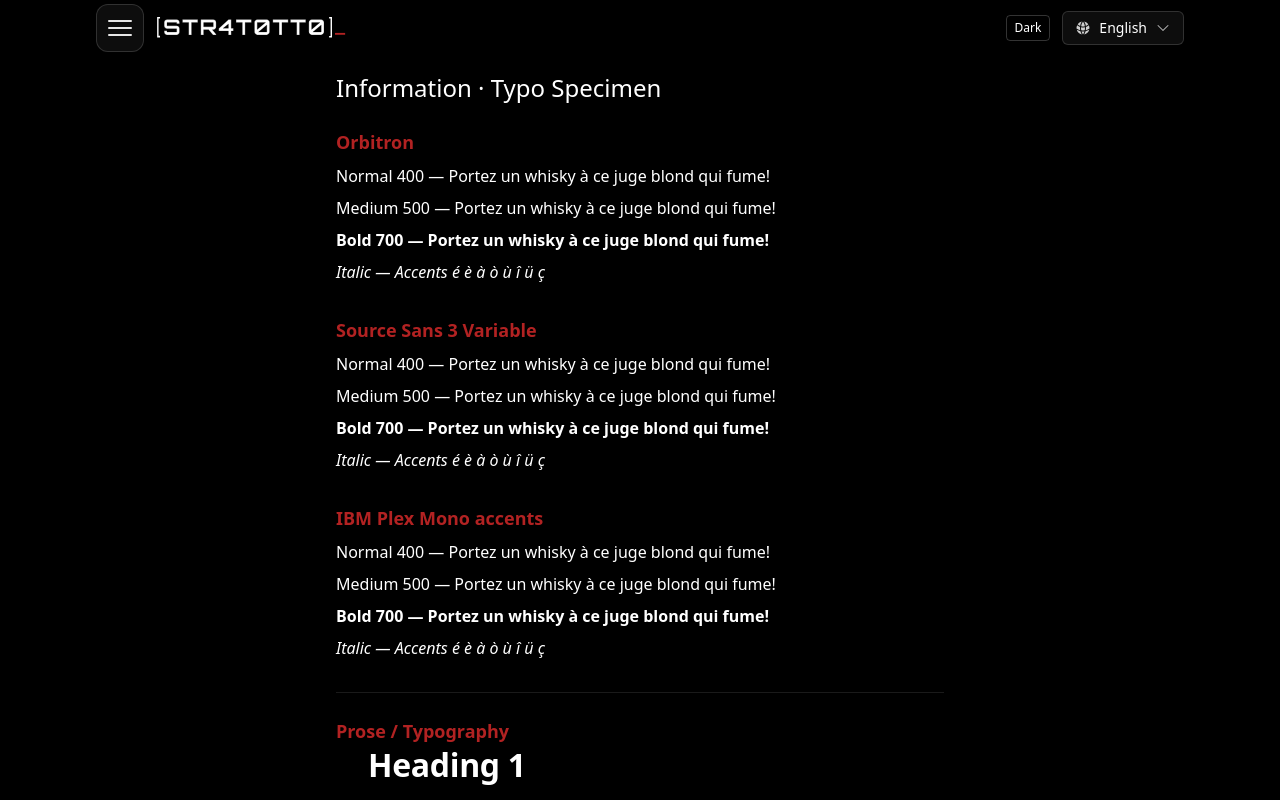
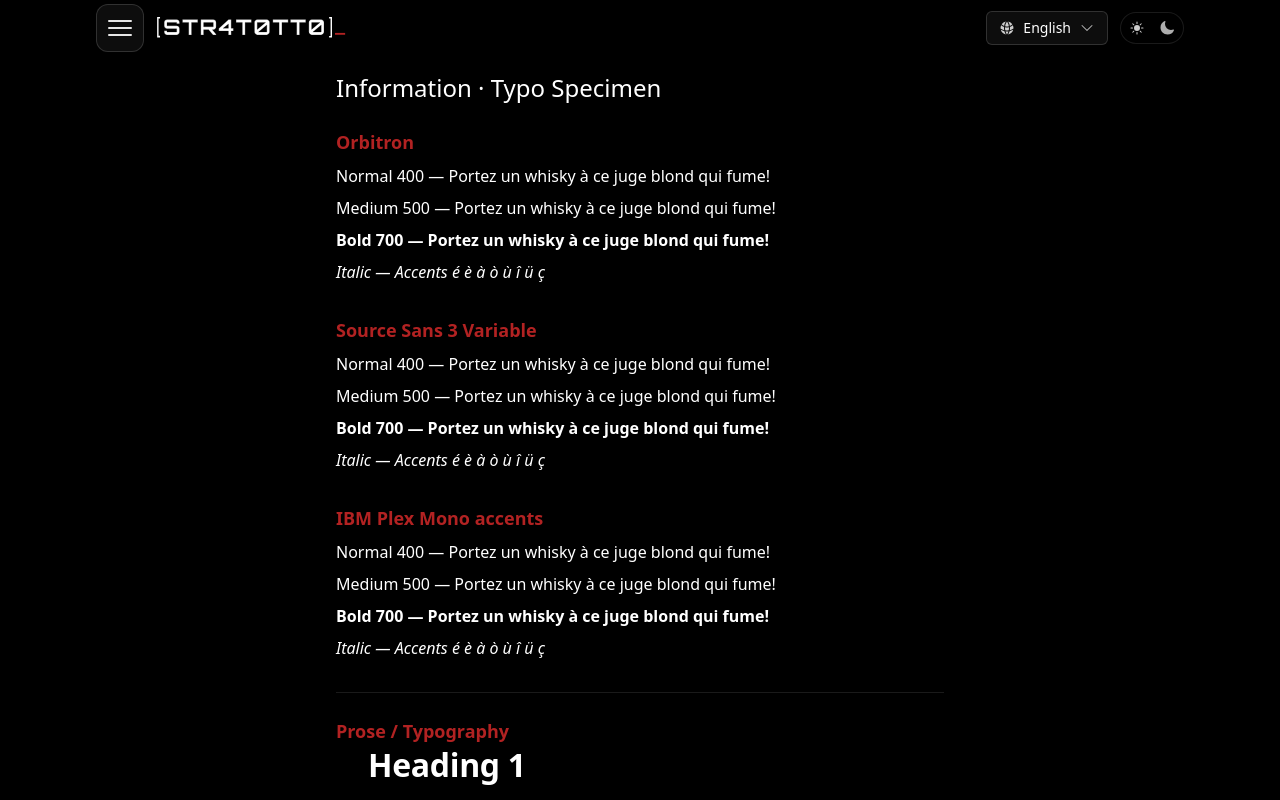
Before and after one commit to STR4T0TT0/str4t0tt0-blog, a React (Vite) app: page /en/specimen in a window 1280 px wide. Shown: the top 800 px of the page. Built offline with nearby package versions, Linux system fonts and the light colour scheme; a web font is replaced by a local one.

Commit message:
feat: add responsive theme switch

```diff
--- a/src/components/nav/Header.tsx
+++ b/src/components/nav/Header.tsx
@@ -46,10 +46,10 @@
             </Link>
           </div>
 
-          {/* Toujours à droite pour changer de langue */}
+          {/* Contrôles toujours à droite : Langue suivi du sélecteur de thème tout à droite */}
           <div className="flex items-center gap-3">
+            <LanguageSwitch />
             <ProseThemeSwitch />
-            <LanguageSwitch />
           </div>
         </Container>
       </div>
--- a/src/components/theme/ProseThemeSwitch.tsx
+++ b/src/components/theme/ProseThemeSwitch.tsx
@@ -1,18 +1,55 @@
 import { useProseTheme } from "./useProseTheme";
 import { useTranslation } from "react-i18next";
+import { Switch } from "@headlessui/react";
+import { SunIcon, MoonIcon } from "@heroicons/react/24/solid";
 
 export default function ProseThemeSwitch() {
-  const { theme, setTheme } = useProseTheme();
+  const { theme, setTheme, toggle } = useProseTheme();
   const next = theme === "theme-dark" ? "theme-paper" : "theme-dark";
   const { t } = useTranslation("common");
+  const isDark = theme === "theme-dark";
 
   return (
-    <button
-      onClick={() => setTheme(next)}
-      className="text-xs px-2 py-1 border border-white/20 rounded hover:bg-white/10"
-      aria-label={t(`theme.${next}`)}
-    >
-      {t(`theme.${theme === "theme-dark" ? "dark" : "paper"}`)}
-    </button>
+    <div className="flex items-center">
+      {/* MOBILE : bouton icône, même logique que le bouton langue */}
+      <button
+        type="button"
+        onClick={toggle}
+        className="nav-icon-btn md:!hidden"
+        aria-label={t(`theme.${next}`)}
+        aria-pressed={isDark}
+        data-active={isDark ? "true" : "false"}
+      >
+        {isDark ? (
+          <MoonIcon className="h-5 w-5" />
+        ) : (
+          <SunIcon className="h-5 w-5" />
+        )}
+      </button>
+
+      {/* TABLET/DESKTOP : HeadlessUI Switch avec soleil/lune */}
+      <Switch
+        checked={isDark}
+        onChange={(checked) => setTheme(checked ? "theme-dark" : "theme-paper")}
+        className="relative hidden md:inline-flex h-8 w-16 items-center rounded-full border
+                   border-[var(--header-border)] bg-[var(--header-bg)]
+                   focus:outline-none focus-visible:ring-2
+                   focus-visible:ring-[--color-str4t0tt0-primary]
+                   focus-visible:ring-offset-2 focus-visible:ring-offset-[var(--header-bg)]"
+        aria-label={t(`theme.${next}`)}
+      >
+        {/* Icônes dans le switch */}
+        <span className="pointer-events-none absolute inset-0 flex items-center justify-between px-2">
+          <SunIcon className="h-4 w-4 opacity-80" aria-hidden />
+          <MoonIcon className="h-4 w-4 opacity-80" aria-hidden />
+        </span>
+        {/* Thumb */}
+        <span
+          className={`inline-block h-6 w-6 transform rounded-full transition
+              bg-black/15 html:theme-dark:bg-white/25
+              ${isDark ? "translate-x-8" : "translate-x-1"}`}
+        />
+      </Switch>
+    </div>
   );
 }
--- a/src/components/theme/useProseTheme.ts
+++ b/src/components/theme/useProseTheme.ts
@@ -16,5 +16,9 @@
     localStorage.setItem(KEY, theme);
   }, [theme]);
 
-  return { theme, setTheme };
+  // évite de réécrire la logique partout
+  const toggle = () =>
+    setTheme((t) => (t === "theme-dark" ? "theme-paper" : "theme-dark"));
+
+  return { theme, setTheme, toggle } as const;
 }
```
